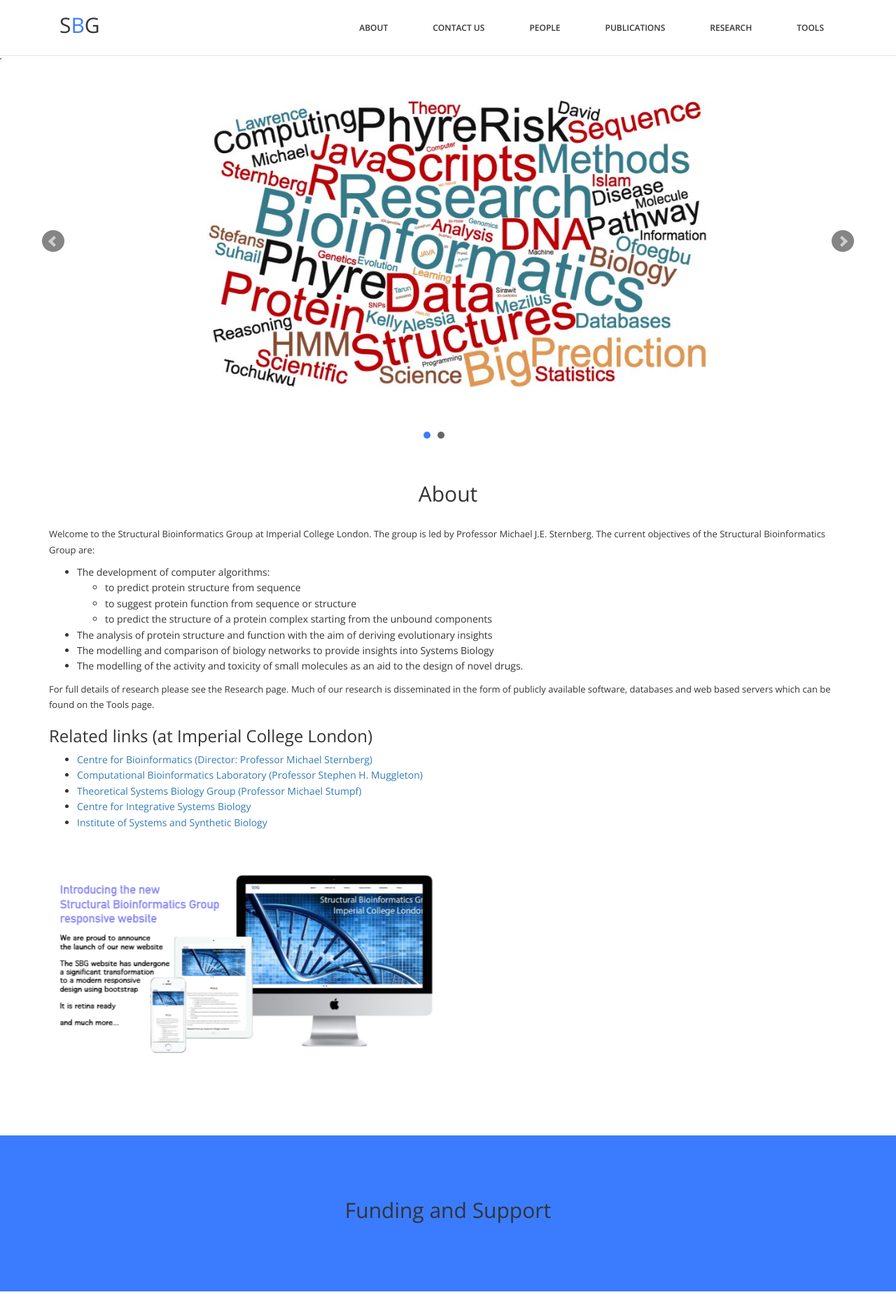
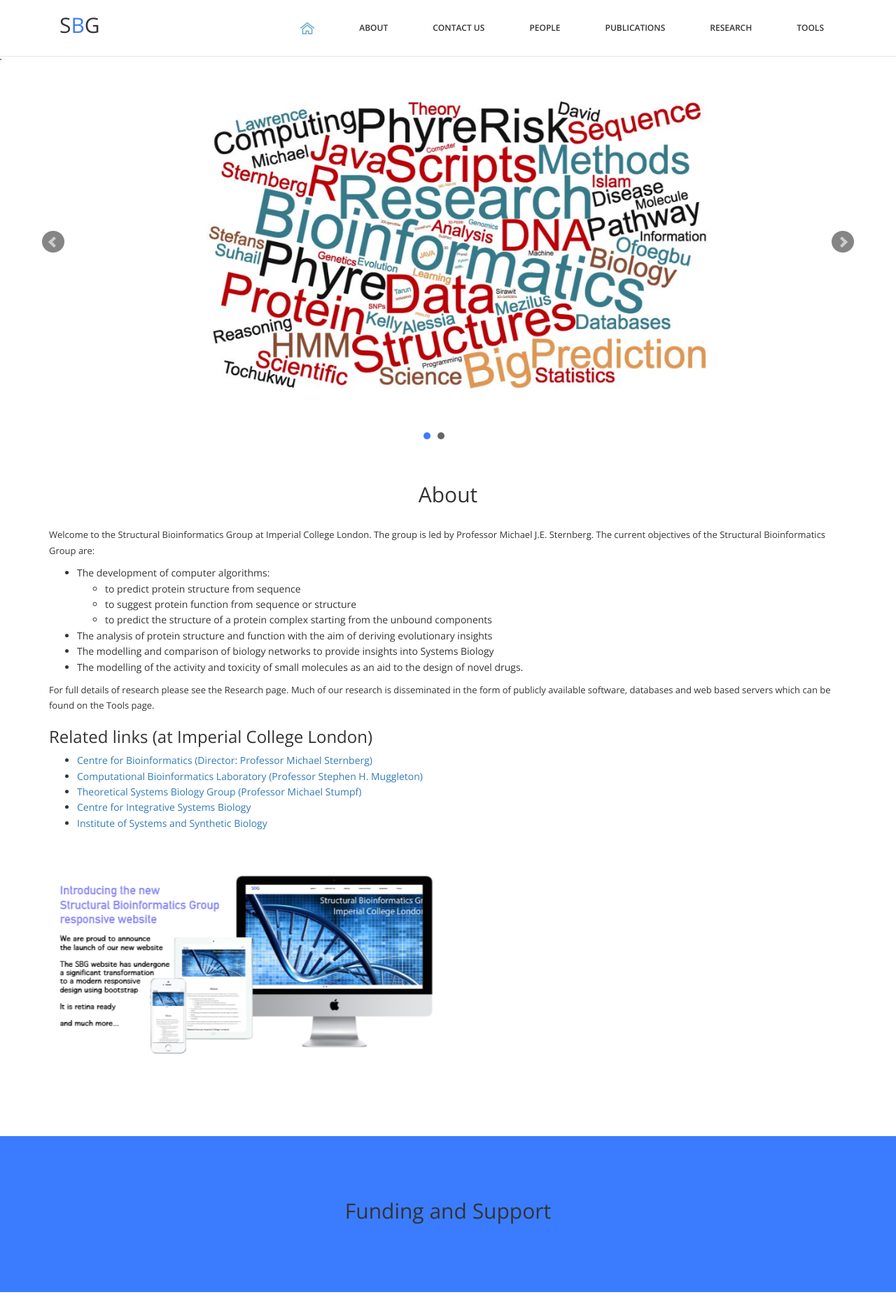
Before and after one commit to tcofoegbu/sbg, a Jekyll site: the page built from index.md, in a window 1280 px wide. Shown: the top 1874 px of the page at 70% size. Built offline with Jekyll 4.4.1, drawn with Linux system fonts in a browser that asks for light colours.

Commit message:
added home icon

```diff
--- a/_includes/header.html
+++ b/_includes/header.html
@@ -21,10 +21,13 @@
           <div class="navbar-collapse collapse">
             <div class="menu">
               <ul class="nav nav-tabs" role="tablist">
+             	 <li role="presentation"><a href="{{ "/index" | relative_url }}">
+             	 	<img src="{{ "/assets/images/home-icon.png" | prepend: site.baseurl }}" alt="Home"></a>
+             	 </li>
               	{%- for path in page_paths -%}
 		            {%- assign my_page = site.pages | where: "path", path | first -%}
 		            {%- if my_page.title -%}
-		             <li role="presentation"><a href="{{ my_page.url | relative_url }}"
+		         <li role="presentation"><a href="{{ my_page.url | relative_url }}"
 		            	class="{% if page.url == my_page.url %}active{% endif %}">
 		            	{{ my_page.title | escape }}</a></li>
 		            {%- endif -%}
```
Also changed, not shown: assets/images/home-icon.png (added), assets/images/home-icon@2x.png (added).
